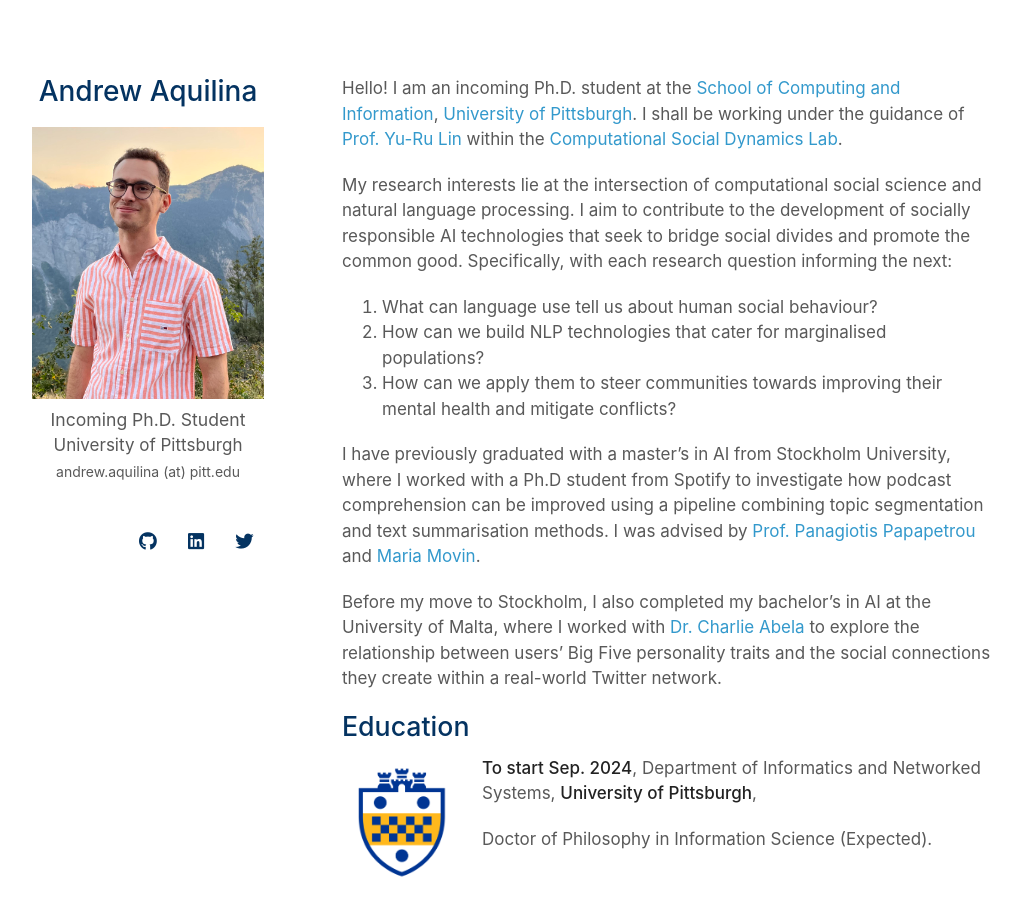
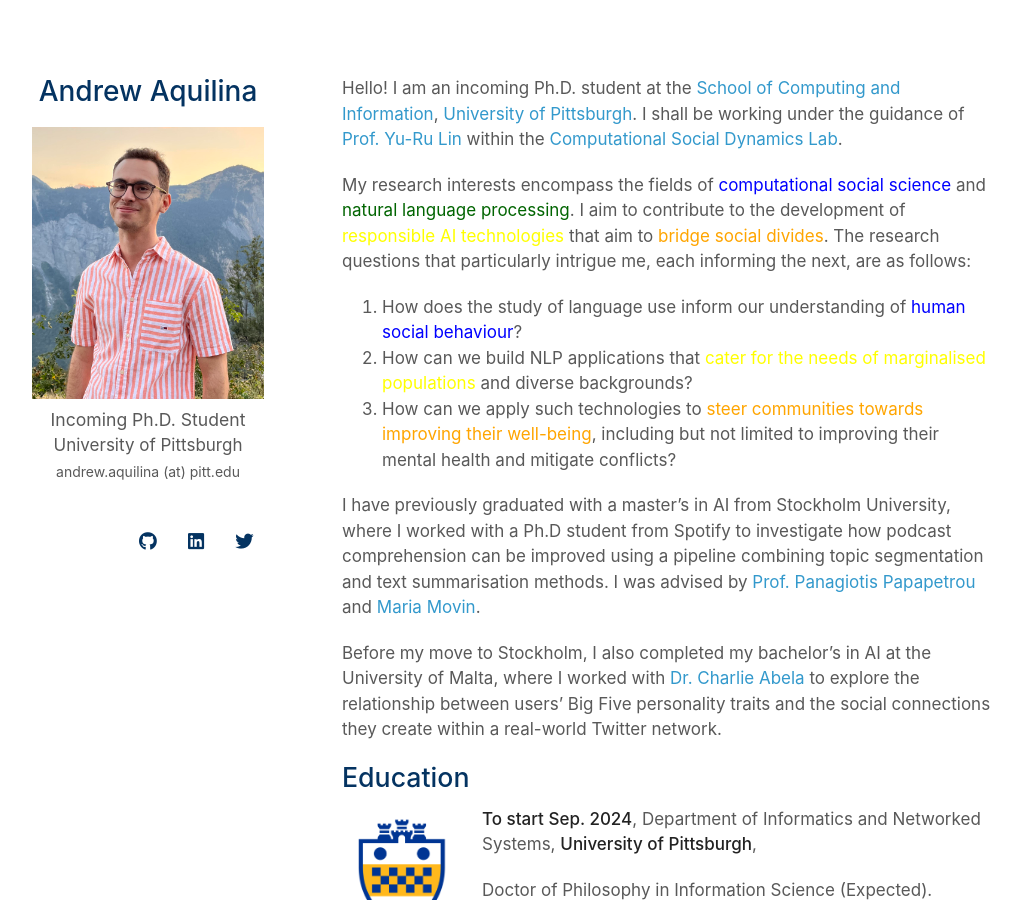
Before and after one commit to andaqu/andaqu.github.io, a Jekyll site: the page built from index.md, in a window 1280 px wide and 900 px high. Shown: the whole window, without its empty margins (128-1148 px from the left). Built offline with Jekyll 4.4.1, drawn with Linux system fonts in a browser that asks for light colours; nearby versions of some CDN libraries; a style sheet for code colours, icons or effects is not loaded.

Commit message:
Update index.md

```diff
--- a/index.md
+++ b/index.md
@@ -4,12 +4,14 @@
 
 Hello! I am an incoming Ph.D. student at the [School of Computing and Information](https://www.sci.pitt.edu/), [University of Pittsburgh](https://pitt.edu/). I shall be working under the guidance of [Prof. Yu-Ru Lin](http://www.yurulin.com/) within the [Computational Social Dynamics Lab](https://picsolab.github.io/).
 
-My research interests lie at the intersection of computational social science and natural language processing. I aim to contribute to the development of socially responsible AI technologies that seek to bridge social divides and promote the common good. Specifically, with each research question informing the next:
+My research interests encompass the fields of <span style="color:blue;">computational social science</span> and <span style="color:darkgreen;">natural language processing</span>. I aim to contribute to the development of <span style="color:yellow;">responsible AI technologies</span> that aim to <span style="color:orange;">bridge social divides</span>. The research questions that particularly intrigue me, each informing the next, are as follows:
+
 <ol>
-  <li>What can language use tell us about human social behaviour?</li>
-  <li>How can we build NLP technologies that cater for marginalised populations?</li>
-  <li>How can we apply them to steer communities towards improving their mental health and mitigate conflicts?</li>
+  <li>How does the study of language use inform our understanding of <span style="color:blue;">human social behaviour</span>?</li>
+  <li>How can we build NLP applications that <span style="color:yellow;">cater for the needs of marginalised populations</span> and diverse backgrounds?</li>
+  <li>How can we apply such technologies to <span style="color:orange;">steer communities towards improving their well-being</span>, including but not limited to improving their mental health and mitigate conflicts?</li>
 </ol>
+
 
 I have previously graduated with a master’s in AI from Stockholm University, where I worked with a Ph.D student from Spotify to investigate how podcast comprehension can be improved using a pipeline combining topic segmentation and text summarisation methods. I was advised by [Prof. Panagiotis Papapetrou](https://papapetrou.blogs.dsv.su.se/) and [Maria Movin](https://www.linkedin.com/in/mariamovin).
 
```
